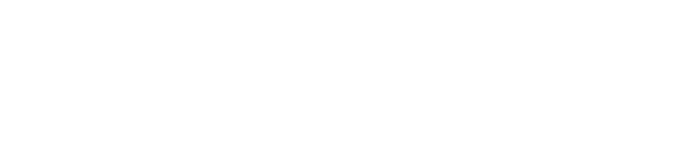
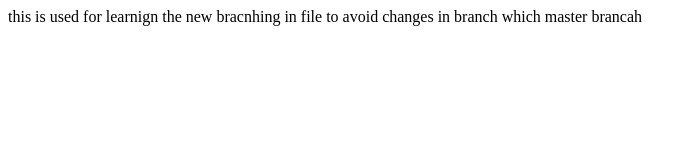
Before and after one commit to Goldy-Singh/first-repo, a plain HTML site: page contact.html in a window 1280 px wide. Shown: the whole page, without its empty margins (0-696 px from the left). Drawn offline with Linux system fonts and the light colour scheme.

Commit message:
added body in contact file

```diff
--- a/contact.html
+++ b/contact.html
@@ -7,6 +7,6 @@
     <title>Document</title>
 </head>
 <body>
-
+    this is used for learnign the new bracnhing in file to avoid changes in branch which master brancah
 </body>
 </html>
```
